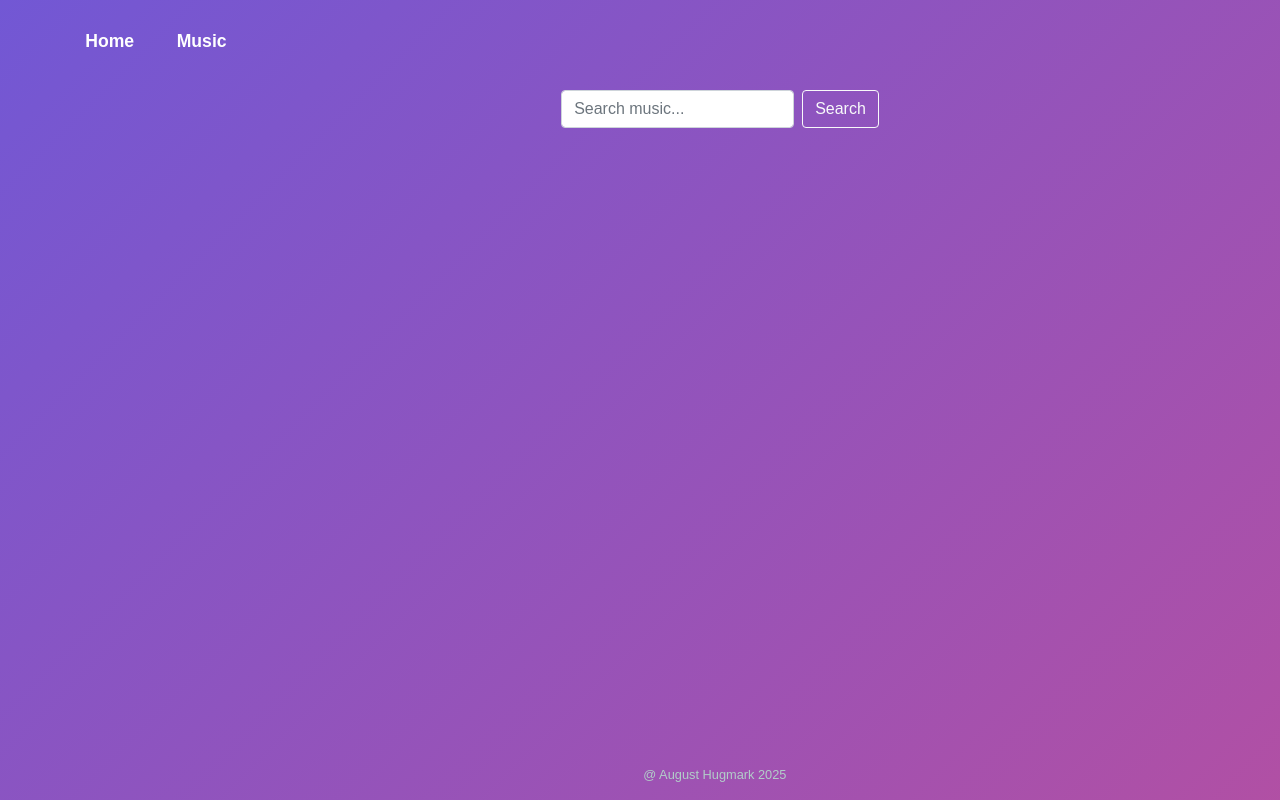
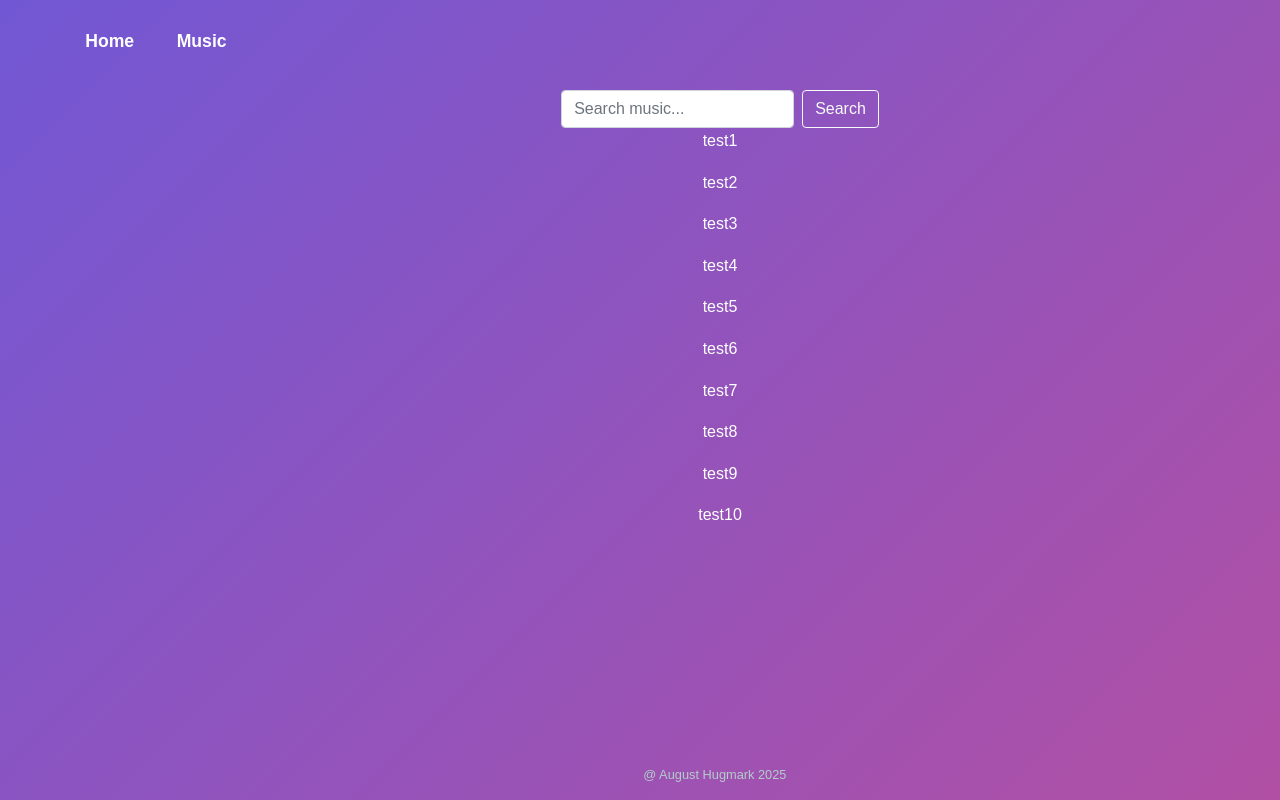
Before and after one commit to augusthugmark/Seekbeat, a plain HTML site: page music.html in a window 1280 px wide. Drawn offline with Linux system fonts and the light colour scheme.

Commit message:
added screenshot of home

```diff
--- a/music.html
+++ b/music.html
@@ -10,7 +10,7 @@
     <link href="./css/index.css" rel="stylesheet">
 
     <!-- Favicon -->
-    <link rel="icon" type="image/x-icon" href="imgs/seekbeat_favicon_light_rounded.ico">
+    <link rel="icon" type="image/x-icon" href="assets/seekbeat_favicon_light_rounded.ico">
 
     <title>Seekbeat - Search Music</title>
   </head>
@@ -29,6 +29,16 @@
                 <button class="btn btn-outline-light" type="submit">Search</button>
             </form>
             </div>
+            <p>test1</p>
+            <p>test2</p>
+            <p>test3</p>
+            <p>test4</p>
+            <p>test5</p>
+            <p>test6</p>
+            <p>test7</p>
+            <p>test8</p>
+            <p>test9</p>
+            <p>test10</p>
             </div>
 		<div class="GridItemSideBarLeft">
 			<div class="MenuWrap">
```
Also changed, not shown: index.html (+2 -2 lines), assets/screenshot.png.png (added), assets/seekbeat_favicon_light_rounded.ico (renamed from imgs/seekbeat_favicon_light_rounded.ico), assets/seekbeat_favicon_medium.png (renamed from imgs/seekbeat_favicon_medium.png).
